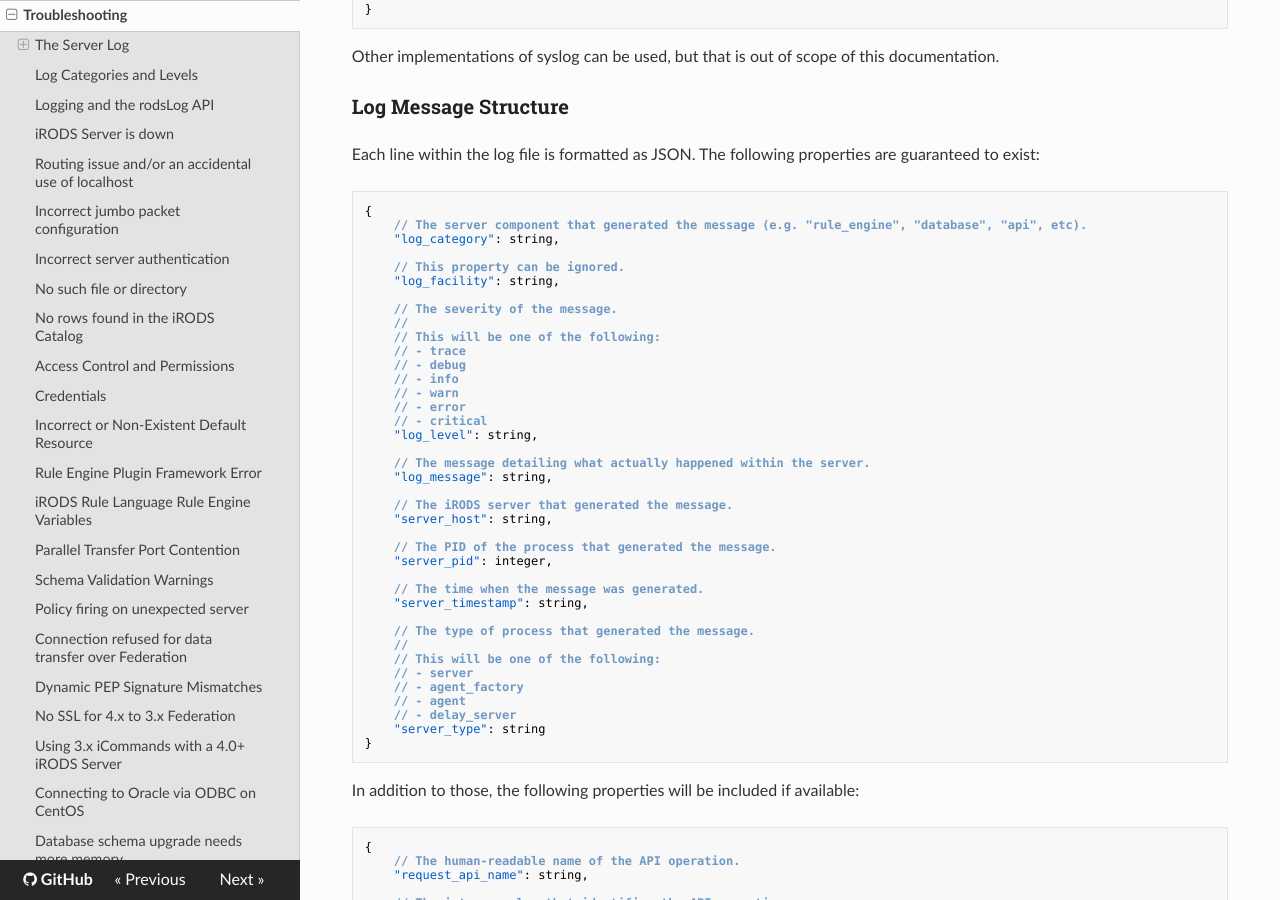
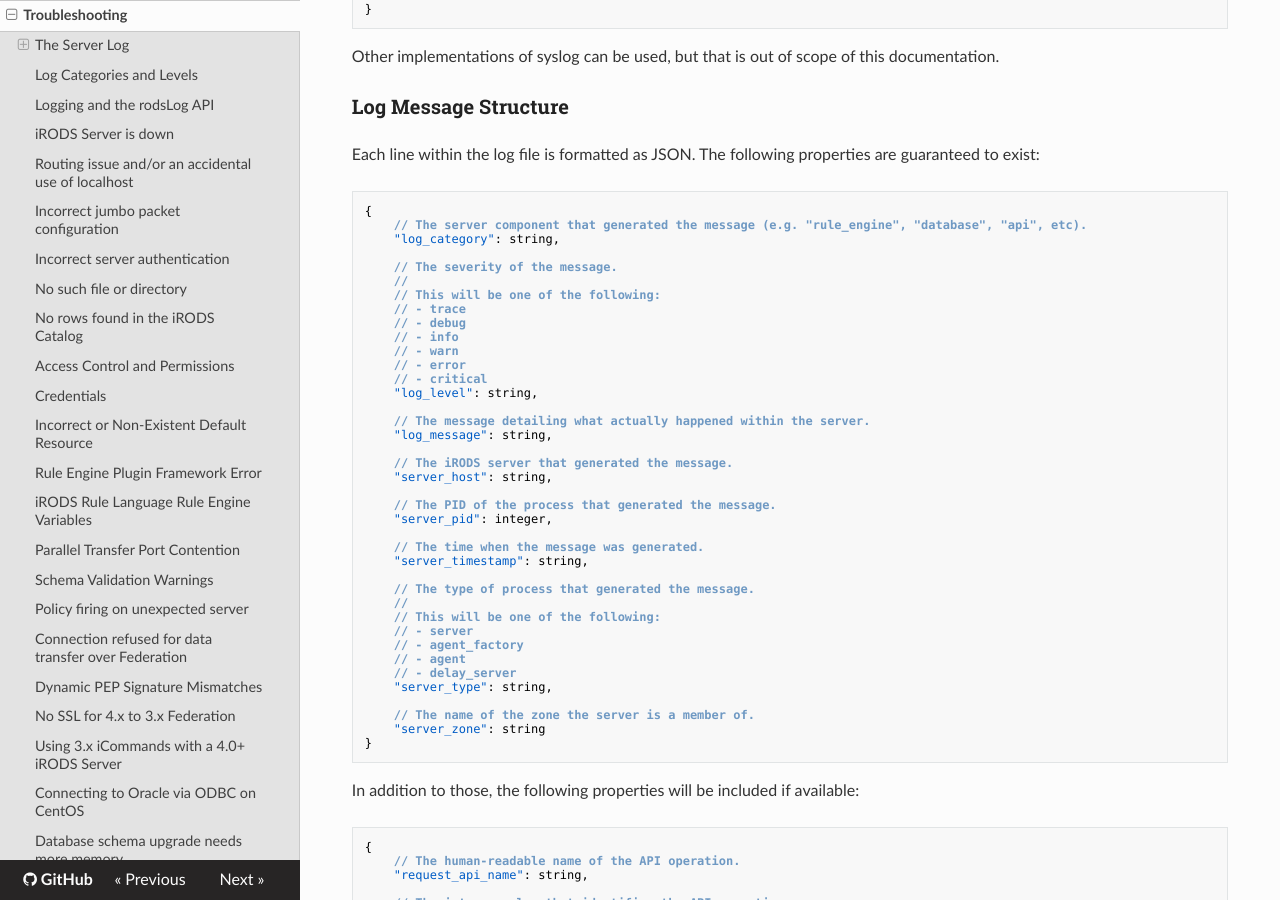
Before and after one commit to irods/irods_docs, an MkDocs documentation site: the page built from docs/system_overview/troubleshooting.md, in a window 1280 px wide and 900 px high, scrolled down 1326 px. Built offline with MkDocs 1.6.1, drawn with Linux system fonts in a browser that asks for light colours; nearby versions of some CDN libraries.

Commit message:
[irods/irods#6641][irods/irods#6642] Updated docs for log message structure.

````diff
--- a/docs/system_overview/troubleshooting.md
+++ b/docs/system_overview/troubleshooting.md
@@ -68,9 +68,6 @@
     // The server component that generated the message (e.g. "rule_engine", "database", "api", etc).
     "log_category": string,
 
-    // This property can be ignored.
-    "log_facility": string,
-
     // The severity of the message.
     //
     // This will be one of the following:
@@ -101,7 +98,10 @@
     // - agent_factory
     // - agent
     // - delay_server
-    "server_type": string
+    "server_type": string,
+
+    // The name of the zone the server is a member of.
+    "server_zone": string
 }
 ```
 
````
